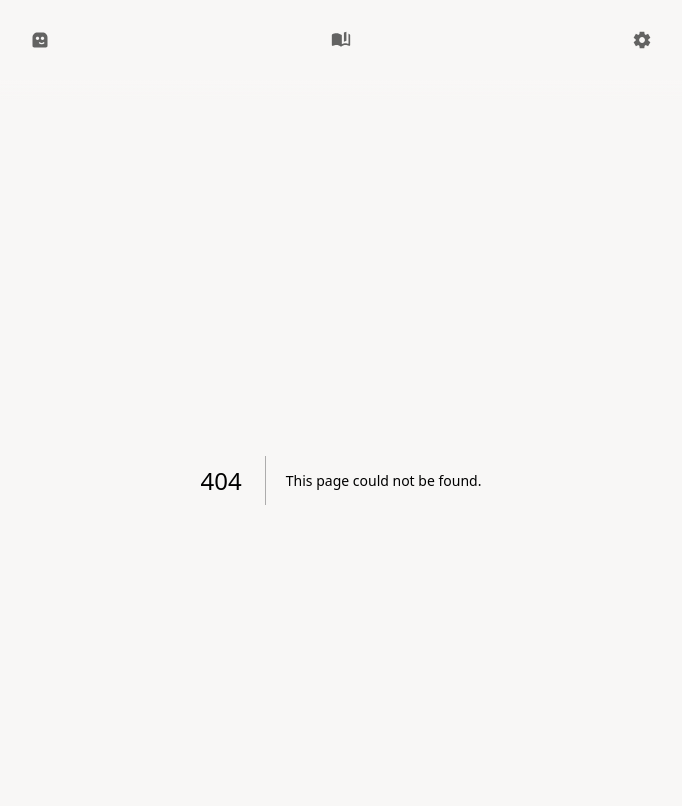
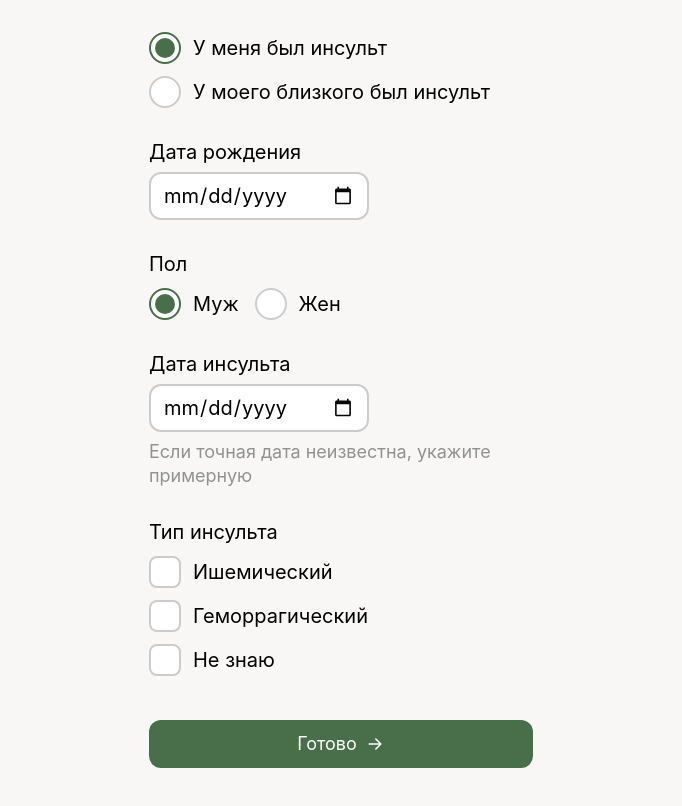
Before and after one commit to AnnFuchs/AI-AI-bot, a Next.js app in the folder frontend/: page /onboarding/questions in a window 1280 px wide. Before the commit this address had no page. Shown: the top 806 px of the page, without its empty margins (299-981 px from the left). Built offline with nearby package versions, Linux system fonts and the light colour scheme.

Commit message:
feat: add onboarding-questions-form

```diff
--- a/frontend/package.json
+++ b/frontend/package.json
@@ -11,12 +11,16 @@
   },
   "dependencies": {
     "@hookform/resolvers": "^3.9.1",
+    "@radix-ui/react-checkbox": "^1.3.3",
+    "@radix-ui/react-radio-group": "^1.3.8",
     "@radix-ui/react-slot": "^1.2.4",
     "@tanstack/react-query": "^5.60.5",
     "class-variance-authority": "^0.7.1",
     "clsx": "^2.1.1",
+    "lucide-react": "^1.8.0",
     "next": "^15.1.6",
     "react": "^19.0.0",
+    "react-day-picker": "^9.14.0",
     "react-dom": "^19.0.0",
     "react-hook-form": "^7.54.2",
     "tailwind-merge": "^2.6.0",
--- a/frontend/src/app/onboarding/page.tsx
+++ b/frontend/src/app/onboarding/page.tsx
@@ -4,7 +4,7 @@ import { Button } from "@/shared/ui/button";
 
 export default function OnboardingPage() {
   return (
-    <main className="flex flex-col gap-5 min-h-dvh max-w-4xl p-8">
+    <main className="flex flex-col gap-5 min-h-dvh max-w-4xl px-5 py-8 sm:p-8">
         <p className="text-lg leading-6">
           Здравствуйте! Меня зовут Ай-Яй.
           <br />Я ваш помощник в жизни после инсульта.
@@ -19,7 +19,7 @@ export default function OnboardingPage() {
         </p>
 
       <Button asChild className="w-fit">
-        <Link href="/settings">
+        <Link href="/onboarding/questions">
           Ответить на вопросы
           <ArrowRightIcon aria-hidden="true" />
         </Link>
--- /dev/null
+++ b/frontend/src/app/onboarding/questions/page.tsx
@@ -0,0 +1,9 @@
+import { OnboardingQuestionsForm } from "@/features/onboarding/ui/onboarding-questions-form";
+
+export default function OnboardingQuestionsPage() {
+  return (
+    <main className="flex min-h-dvh justify-center px-5 py-8 sm:p-8">
+      <OnboardingQuestionsForm />
+    </main>
+  );
+}
--- /dev/null
+++ b/frontend/src/features/onboarding/ui/onboarding-questions-form.tsx
@@ -0,0 +1,157 @@
+"use client";
+
+import { useRouter } from "next/navigation";
+import { useState } from "react";
+
+import { Button } from "@/shared/ui/button";
+import { Checkbox } from "@/shared/ui/checkbox";
+import { Input } from "@/shared/ui/input";
+import { RadioGroup, RadioGroupItem } from "@/shared/ui/radio-group";
+
+const strokeTypeOptions = [
+  { value: "ischemic", label: "Ишемический" },
+  { value: "hemorrhagic", label: "Геморрагический" },
+  { value: "unknown", label: "Не знаю" },
+];
+
+type DateFieldProps = {
+  id: string;
+  label: string;
+  hint?: string;
+  value: string;
+  onChange: (value: string) => void;
+};
+
+export function OnboardingQuestionsForm() {
+  const router = useRouter();
+  const [birthDate, setBirthDate] = useState("");
+  const [strokeDate, setStrokeDate] = useState("");
+  const [strokeTypes, setStrokeTypes] = useState<string[]>([]);
+
+  function toggleStrokeType(value: string, checked: boolean) {
+    setStrokeTypes((current) => {
+      if (checked) {
+        return [...current, value];
+      }
+
+      return current.filter((item) => item !== value);
+    });
+  }
+
+  return (
+    <div className="flex min-h-full w-full max-w-sm flex-col">
+      <form
+        className="flex flex-1 flex-col gap-8"
+        id="onboarding-questions-form"
+        onSubmit={(event) => {
+          event.preventDefault();
+          router.push("/");
+        }}
+      >
+        <fieldset>
+          <RadioGroup defaultValue="self" name="stroke-owner" className="flex flex-col gap-3">
+            <label className="flex items-center gap-3 text-xl leading-6">
+              <RadioGroupItem value="self" />
+              У меня был инсульт
+            </label>
+            <label className="flex items-center gap-3 text-xl leading-6">
+              <RadioGroupItem value="close-person" />
+              У моего близкого был инсульт
+            </label>
+          </RadioGroup>
+        </fieldset>
+
+        <DateField
+          id="birth-date"
+          label="Дата рождения"
+          onChange={setBirthDate}
+          value={birthDate}
+        />
+
+        <fieldset>
+          <legend className="mb-3 text-xl leading-6">Пол</legend>
+          <RadioGroup defaultValue="male" name="sex" className="flex flex-wrap gap-4">
+            <label className="flex items-center gap-3 text-xl leading-6">
+              <RadioGroupItem value="male" />
+              Муж
+            </label>
+            <label className="flex items-center gap-3 text-xl leading-6">
+              <RadioGroupItem value="female" />
+              Жен
+            </label>
+          </RadioGroup>
+        </fieldset>
+
+        <DateField
+          hint="Если точная дата неизвестна, укажите примерную"
+          id="stroke-date"
+          label="Дата инсульта"
+          onChange={setStrokeDate}
+          value={strokeDate}
+        />
+
+        <fieldset>
+          <legend className="mb-3 text-xl leading-6">Тип инсульта</legend>
+          <div className="flex flex-col gap-3">
+            {strokeTypeOptions.map((option) => (
+              <label
+                className="flex items-center gap-3 text-xl leading-6"
+                key={option.value}
+              >
+                <Checkbox
+                  checked={strokeTypes.includes(option.value)}
+                  onCheckedChange={(checked) => {
+                    toggleStrokeType(option.value, checked === true);
+                  }}
+                />
+                {option.label}
+              </label>
+            ))}
+          </div>
+        </fieldset>
+      </form>
+
+      <Button className="mt-8" form="onboarding-questions-form" type="submit">
+        Готово
+        <ArrowRightIcon aria-hidden="true" />
+      </Button>
+    </div>
+  );
+}
+
+function DateField({ hint, id, label, onChange, value }: DateFieldProps) {
+  return (
+    <section className="flex flex-col gap-2">
+      <label className="text-xl leading-6" htmlFor={id}>
+        {label}
+      </label>
+      <Input
+        autoComplete={id === "birth-date" ? "bday" : "off"}
+        className="w-full max-w-[220px] text-xl"
+        id={id}
+        onChange={(event) => {
+          onChange(event.currentTarget.value);
+        }}
+        type="date"
+        value={value}
+      />
+      {hint ? (
+        <p className="text-lg leading-6 text-muted-foreground">{hint}</p>
+      ) : null}
+    </section>
+  );
+}
+
+function ArrowRightIcon(props: React.SVGProps<SVGSVGElement>) {
+  return (
+    <svg fill="none" viewBox="0 0 32 32" {...props}>
+      <path
+        d="M6.66669 16H25.3334M25.3334 16L17.3334 8M25.3334 16L17.3334 24"
+        stroke="currentColor"
+        strokeLinecap="round"
+        strokeLinejoin="round"
+        strokeWidth="2.5"
+      />
+    </svg>
+  );
+}
--- a/frontend/src/shared/layout/app-shell.tsx
+++ b/frontend/src/shared/layout/app-shell.tsx
@@ -20,7 +20,7 @@ export function AppShell({children}: { children: React.ReactNode }) {
     const isAuthPage =
         pathname === "/login" ||
         pathname === "/register" ||
-        pathname === "/onboarding";
+        pathname.startsWith("/onboarding");
 
     return (
         <div className="min-h-dvh bg-background text-foreground">
--- /dev/null
+++ b/frontend/src/shared/ui/checkbox.tsx
@@ -0,0 +1,41 @@
+"use client";
+
+import * as CheckboxPrimitive from "@radix-ui/react-checkbox";
+import * as React from "react";
+
+import { cn } from "@/shared/lib/utils";
+
+const Checkbox = React.forwardRef<
+  React.ElementRef<typeof CheckboxPrimitive.Root>,
+  React.ComponentPropsWithoutRef<typeof CheckboxPrimitive.Root>
+>(({ className, ...props }, ref) => (
+  <CheckboxPrimitive.Root
+    className={cn(
+      "flex size-8 shrink-0 items-center justify-center rounded-lg border-2 border-border bg-white transition-colors focus-visible:outline-none focus-visible:ring-4 focus-visible:ring-primary/20 disabled:cursor-not-allowed disabled:opacity-50 data-[state=checked]:border-primary data-[state=checked]:bg-primary data-[state=checked]:text-primary-foreground",
+      className,
+    )}
+    ref={ref}
+    {...props}
+  >
+    <CheckboxPrimitive.Indicator className="flex items-center justify-center">
+      <CheckIcon aria-hidden="true" />
+    </CheckboxPrimitive.Indicator>
+  </CheckboxPrimitive.Root>
+));
+Checkbox.displayName = CheckboxPrimitive.Root.displayName;
+
+function CheckIcon(props: React.SVGProps<SVGSVGElement>) {
+  return (
+    <svg className="size-6" fill="none" viewBox="0 0 24 24" {...props}>
+      <path
+        d="M5 12.5L9.5 17L19 7"
+        stroke="currentColor"
+        strokeLinecap="round"
+        strokeLinejoin="round"
+        strokeWidth="3"
+      />
+    </svg>
+  );
+}
+
+export { Checkbox };
--- /dev/null
+++ b/frontend/src/shared/ui/radio-group.tsx
@@ -0,0 +1,39 @@
+"use client";
+
+import * as RadioGroupPrimitive from "@radix-ui/react-radio-group";
+import * as React from "react";
+
+import { cn } from "@/shared/lib/utils";
+
+const RadioGroup = React.forwardRef<
+  React.ElementRef<typeof RadioGroupPrimitive.Root>,
+  React.ComponentPropsWithoutRef<typeof RadioGroupPrimitive.Root>
+>(({ className, ...props }, ref) => (
+  <RadioGroupPrimitive.Root
+    className={cn("grid gap-3", className)}
+    ref={ref}
+    {...props}
+  />
+));
+RadioGroup.displayName = RadioGroupPrimitive.Root.displayName;
+
+const RadioGroupItem = React.forwardRef<
+  React.ElementRef<typeof RadioGroupPrimitive.Item>,
+  React.ComponentPropsWithoutRef<typeof RadioGroupPrimitive.Item>
+>(({ className, ...props }, ref) => (
+  <RadioGroupPrimitive.Item
+    className={cn(
+      "flex size-8 shrink-0 items-center justify-center rounded-full border-2 border-border bg-white transition-colors focus-visible:outline-none focus-visible:ring-4 focus-visible:ring-primary/20 disabled:cursor-not-allowed disabled:opacity-50 data-[state=checked]:border-primary",
+      className,
+    )}
+    ref={ref}
+    {...props}
+  >
+    <RadioGroupPrimitive.Indicator className="flex items-center justify-center">
+      <span className="size-5 rounded-full bg-primary" />
+    </RadioGroupPrimitive.Indicator>
+  </RadioGroupPrimitive.Item>
+));
+RadioGroupItem.displayName = RadioGroupPrimitive.Item.displayName;
+
+export { RadioGroup, RadioGroupItem };
```
Also changed, not shown: 1 other file (tests, documents, lock files or other folders).
